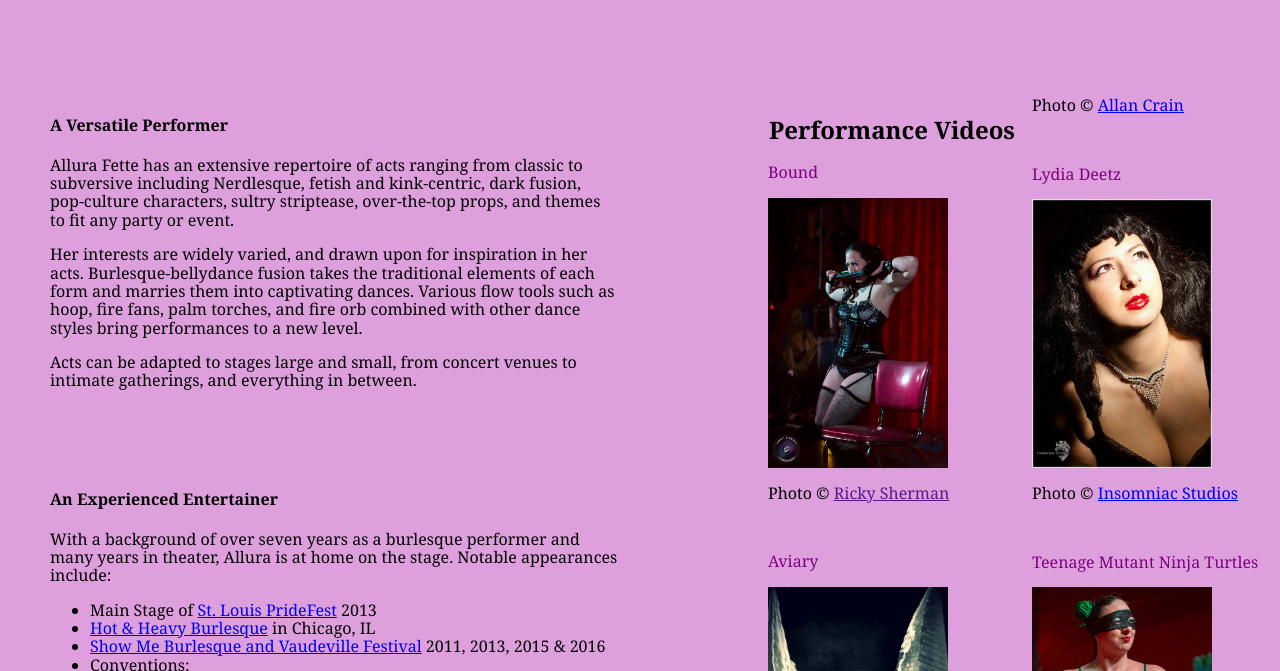
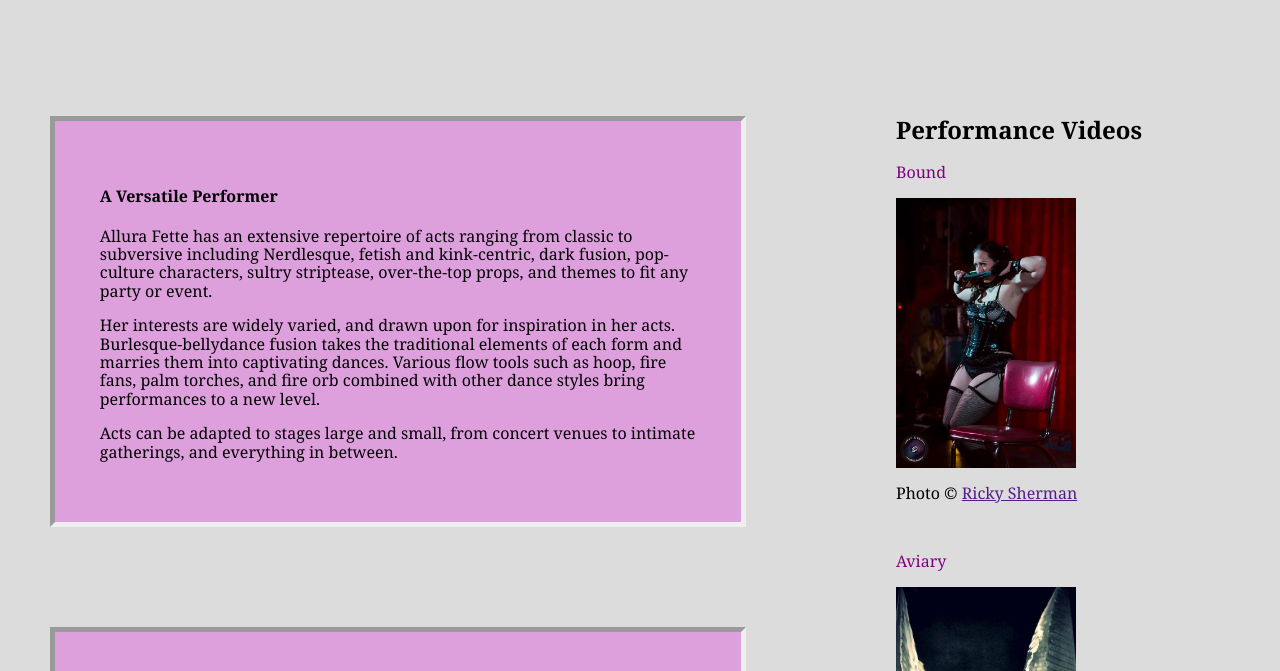
Before and after one commit to JessicaBall/html-me-something, a plain HTML site: page index.html in a window 1280 px wide. Shown: the part 104-775 px from the top of the page. Drawn offline with Linux system fonts and the light colour scheme.

Commit message:
removed columns from section b, added border styling, changed background color

```diff
--- a/styles.css
+++ b/styles.css
@@ -1,5 +1,5 @@
 body {
-    background-color:#DDA0DD;
+    background-color: #DCDCDC;
     font-family: Georgia,serif;
 }
 
@@ -9,30 +9,34 @@ body header {
     text-align: center;
 }
 
+div article {
+    background-color: #DDA0DD;
+    padding: 5%;
+    border-style: inset;
+    border-width: thick;
+    border-color; #C0C0C0
+}
+
 a:hover {
     color:#800000
 }
 
-div h2 {
-    text-align: center;
-}
-
  #sectionA {
      float: left;
-     width: 60%;
+     width: 70%;
      margin: auto;
  }
 
  #sectionB {
      float: left;
-     width: 40%;
+     width: 30%;
      margin-auto;
      padding-top: 80px;
-    -webkit-column-count: 2; /* Chrome, Safari, Opera */
-    -moz-column-count: 2; /* Firefox */
-    column-count: 2;
+    /*-webkit-column-count: 2; /* Chrome, Safari, Opera */
+    /*-moz-column-count: 2; /* Firefox */
+    /*column-count: 2;*/
+}
 
- }
 
 body main article {
     margin-top: 100px;
@@ -51,3 +55,10 @@ body main article {
     width:180px;
     height: auto;
 }
+
+footer {
+    padding-left:30px;
+    padding-right:30px;
+    padding-top:30px;
+    padding-bottom:30px;
+}
```
